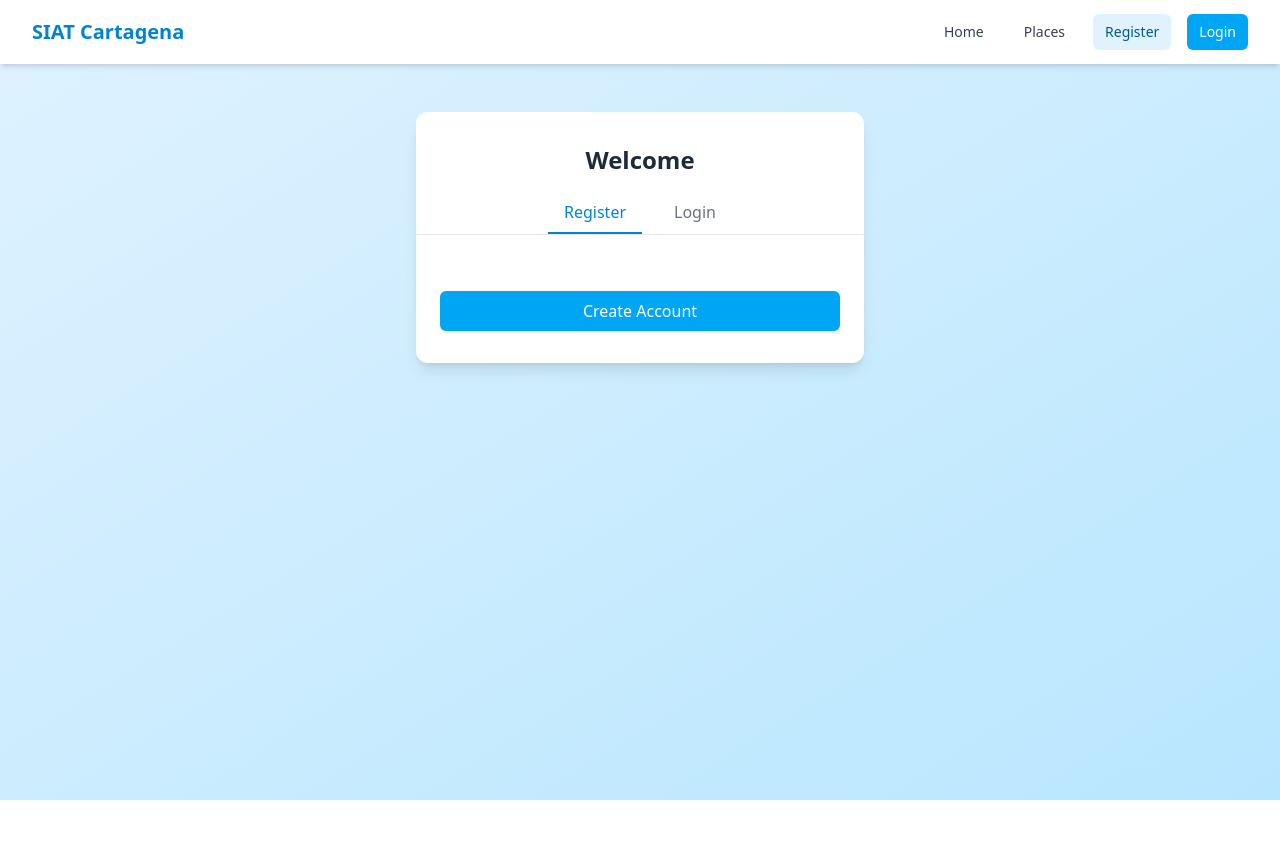
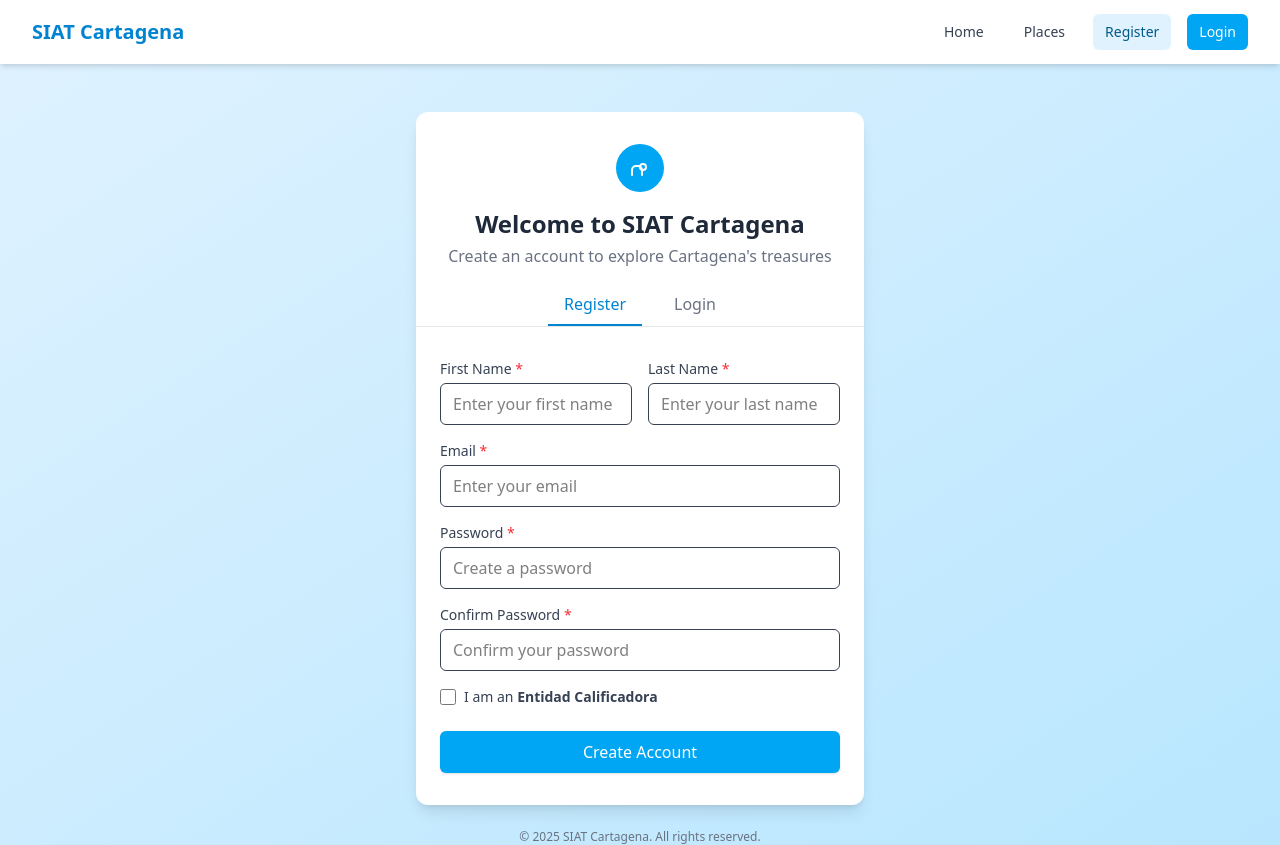
Before and after one commit to Josecass01/SIAT_PROYECTO, a React (Vite) app in the folder Frontend/: page /register in a window 1280 px wide. Before the commit the page ends 800 px from the top, so only its background shows below. Built offline with nearby package versions, Linux system fonts and the light colour scheme.

Commit message:
login/register

```diff
--- a/Frontend/src/pages/Register.jsx
+++ b/Frontend/src/pages/Register.jsx
@@ -39,14 +39,63 @@ export default function Register() {
       <Navbar />
       <div className="flex-grow flex flex-col items-center justify-start pt-12 px-4">
         <div className="bg-white rounded-xl shadow-lg w-full max-w-md">
-            <div className="flex flex-col items-center pt-8"><h1 className="text-2xl font-extrabold text-gray-800">Welcome</h1></div>
-            <div className="mt-6 border-b border-gray-200"><nav className="flex space-x-4 justify-center"><button className="px-4 pb-2 text-sky-600 font-medium border-b-2 border-sky-600">Register</button><Link to="/login" className="px-4 pb-2 text-gray-500 hover:text-gray-700">Login</Link></nav></div>
-            <form className="px-6 py-8" onSubmit={handleSubmit}>
-                {error && <div className="p-3 mb-4 bg-red-100 text-red-700 rounded-md text-center">{error}</div>}
-                {/* Form Inputs... */}
-                <div className="mt-6"><button type="submit" disabled={loading} className="w-full flex justify-center py-2 px-4 rounded-md text-white bg-sky-500 hover:bg-sky-600 disabled:bg-sky-400">{loading ? 'Creando cuenta...' : 'Create Account'}</button></div>
-            </form>
+          <div className="flex flex-col items-center pt-8">
+            <div className="bg-sky-500 rounded-full p-3 mb-4">
+              <svg xmlns="http://www.w3.org/2000/svg" className="h-6 w-6 text-white" fill="none" viewBox="0 0 24 24" stroke="currentColor" strokeWidth={2}><path strokeLinecap="round" strokeLinejoin="round" d="M12 11c0-1.657 1.343-3 3-3s3 1.343 3 3-1.343 3-3 3-3-1.343-3-3z M4 19v-5a4 4 0 014-4h2a4 4 0 014 4v5" /></svg>
+            </div>
+            <h1 className="text-2xl font-extrabold text-gray-800">Welcome to SIAT Cartagena</h1>
+            <p className="text-gray-500 mt-1 text-center px-6">Create an account to explore Cartagena&apos;s treasures</p>
+          </div>
+
+          <div className="mt-6 border-b border-gray-200">
+            <nav className="flex space-x-4 justify-center">
+              <button className="px-4 pb-2 text-sky-600 font-medium border-b-2 border-sky-600">Register</button>
+              <Link to="/login" className="px-4 pb-2 text-gray-500 hover:text-gray-700">Login</Link>
+            </nav>
+          </div>
+
+          <form className="px-6 py-8" onSubmit={handleSubmit}>
+            {error && <div className="p-3 mb-4 bg-red-100 text-red-700 rounded-md text-center">{error}</div>}
+
+            <div className="grid grid-cols-1 sm:grid-cols-2 gap-4">
+              <div>
+                <label htmlFor="firstName" className="block text-sm font-medium text-gray-700">First Name <span className="text-red-500">*</span></label>
+                <div className="mt-1"><input type="text" name="firstName" id="firstName" placeholder="Enter your first name" value={firstName} onChange={(e) => setFirstName(e.target.value)} required className="block w-full rounded-md border border-gray-700 px-3 py-2"/></div>
+              </div>
+              <div>
+                <label htmlFor="lastName" className="block text-sm font-medium text-gray-700">Last Name <span className="text-red-500">*</span></label>
+                <div className="mt-1"><input type="text" name="lastName" id="lastName" placeholder="Enter your last name" value={lastName} onChange={(e) => setLastName(e.target.value)} required className="block w-full rounded-md border border-gray-700 px-3 py-2"/></div>
+              </div>
+            </div>
+
+            <div className="mt-4">
+              <label htmlFor="email" className="block text-sm font-medium text-gray-700">Email <span className="text-red-500">*</span></label>
+              <div className="mt-1"><input type="email" name="email" id="email" placeholder="Enter your email" value={email} onChange={(e) => setEmail(e.target.value)} required className="block w-full rounded-md border border-gray-700 px-3 py-2"/></div>
+            </div>
+
+            <div className="mt-4">
+              <label htmlFor="password" className="block text-sm font-medium text-gray-700">Password <span className="text-red-500">*</span></label>
+              <div className="mt-1"><input type="password" name="password" id="password" placeholder="Create a password" value={password} onChange={(e) => setPassword(e.target.value)} required className="block w-full rounded-md border border-gray-700 px-3 py-2"/></div>
+            </div>
+
+            <div className="mt-4">
+              <label htmlFor="confirmPassword" className="block text-sm font-medium text-gray-700">Confirm Password <span className="text-red-500">*</span></label>
+              <div className="mt-1"><input type="password" name="confirmPassword" id="confirmPassword" placeholder="Confirm your password" value={confirmPassword} onChange={(e) => setConfirmPassword(e.target.value)} required className="block w-full rounded-md border border-gray-700 px-3 py-2"/></div>
+            </div>
+
+            <div className="mt-4 flex items-center">
+              <input id="isEntity" name="isEntity" type="checkbox" checked={isEntity} onChange={(e) => setIsEntity(e.target.checked)} className="h-4 w-4 text-sky-600 focus:ring-sky-500 border-gray-300 rounded"/>
+              <label htmlFor="isEntity" className="ml-2 block text-sm text-gray-700">I am an <strong>Entidad Calificadora</strong></label>
+            </div>
+
+            <div className="mt-6">
+              <button type="submit" disabled={loading} className="w-full flex justify-center py-2 px-4 border border-transparent rounded-md shadow-sm text-white bg-sky-500 hover:bg-sky-600 focus:outline-none focus:ring-2 focus:ring-offset-2 focus:ring-sky-500 disabled:bg-sky-400">
+                {loading ? 'Creando cuenta...' : 'Create Account'}
+              </button>
+            </div>
+          </form>
         </div>
+        <div className="mt-6 text-gray-500 text-xs">© 2025 SIAT Cartagena. All rights reserved.</div>
       </div>
     </div>
   );
```
